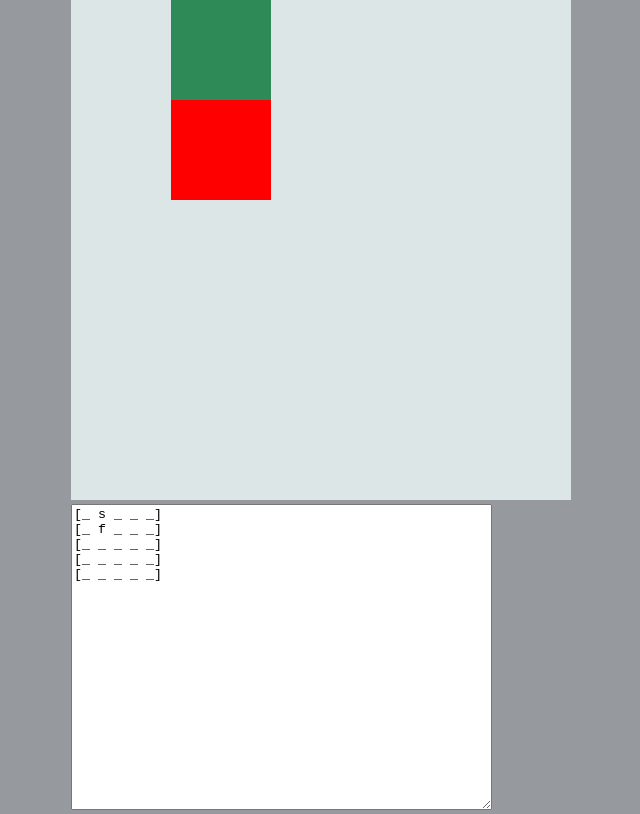
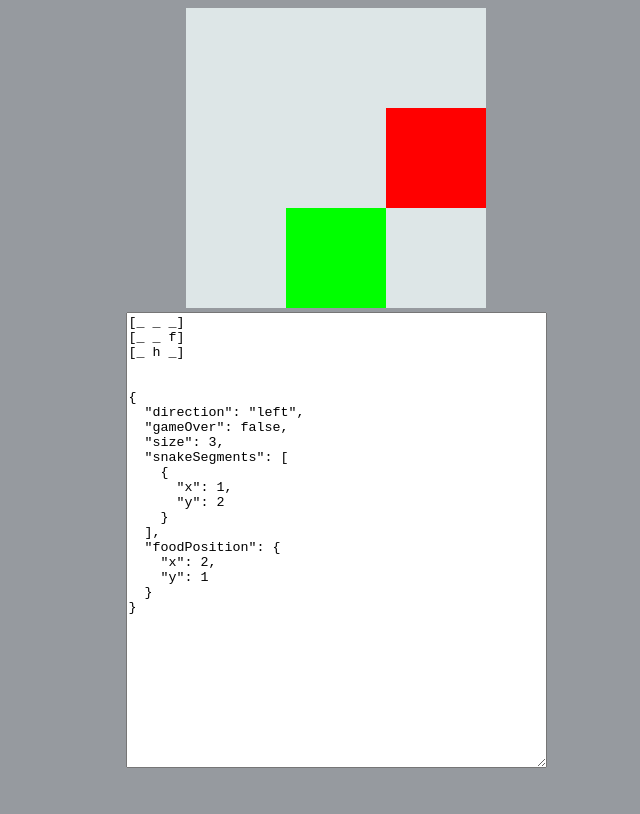
Before and after one commit to alinaFedorovd/SnaikMy, a plain HTML site: page index.html in a window 1280 px wide. Shown: the whole page, without its empty margins (304-944 px from the left). Drawn offline with Linux system fonts and the light colour scheme.

Commit message:
Refactor code (rework state and state functions). Snake growth. End game when there is no space to grow. Improve UI

```diff
--- a/constants.js
+++ b/constants.js
@@ -1,18 +1,35 @@
-// Размер игрового поля (в клетках)
-const BOARD_SIZE = 5;
+// Ширина/высота игрового поля в клетках
+const BOARD_SIZE = 3;
 
 // Ширина/высота (квадратной) клетки в пикселях
 const CELL_SIZE = 100;
 
-// Символ отображающий пустую клетку в матрице
+// Двигать змейку по таймеру (true) или по нажитию на клавишы (false)
+const USE_TIMER = true;
+
+// Интервал таймера (используется только если USE_TIMER установлено в true)
+const TIMER_INTERVAL = 300;
+
+// Символ обзоначающий пустую клетку в матрице
 const CELL_EMPTY = '_';
-// Символ отображающий сегмент змейки в матрице
-const CELL_SNAKE = 's';
-// Символ отображающий еду в матрице
+
+// Символ обзоначающий хвостовые сегменты змейки в матрице
+const CELL_SNAKE_TAIL = 't';
+
+// Символ обзоначающий головной сегмент змейки в матрице
+const CELL_SNAKE_HEAD = 'h';
+
+// Символ обзоначающий еду в матрице
 const CELL_FOOD = 'f';
 
-// Цвет сегмента змейки (в <canvas>)
-const COLOR_SNAKE = 'rgb(46,139,87)';
+// Цвет головного сегмента змейки (в <canvas>)
+const COLOR_SNAKE_HEAD = 'lime';
+
+// Цвет хвостовых сегментов змейки (в <canvas>)
+const COLOR_SNAKE_TAIL = 'rgb(46,139,87)';
 
 // Цвет еды (в <canvas>)
 const COLOR_FOOD = 'rgb(255,0,0)';
+
+// Текст который отображается когда игра закончена
+const GAME_OVER_TEXT = "You won.\nRefresh browser page to restart the game.";
--- a/index.html
+++ b/index.html
@@ -1,17 +1,24 @@
 <!DOCTYPE html>
 <html lang="en">
+
 <head>
     <meta charset="UTF-8">
     <meta name="viewport" content="width=device-width, initial-scale=1.0">
-    <link href="stl.css" rel="stylesheet">
-    <title>Document</title>
+    <link href="styles.css" rel="stylesheet">
+    <title>Snake Game</title>
 </head>
+
 <body>
-    <canvas id="canvas" height="500" width="500"></canvas>
-    <textarea id="tarea"  rows="20" cols="50"></textarea>
+    <!-- Тэг center устарел (deprecated), но это не важно -->
+    <center>
+        <canvas id="canvas" height="500" width="500"></canvas>
+        <br />
+        <textarea id="tarea" rows="30" cols="50"></textarea>
+    </center>
     <script src="constants.js"></script>
     <script src="state.js"></script>
-    <script src="tools.js"></script>
+    <script src="ui.js"></script>
     <script src="index.js"></script>
 </body>
+
 </html>
--- a/index.js
+++ b/index.js
@@ -1,44 +1,47 @@
 let textarea = document.getElementById('tarea');
 let canvas = document.getElementById("canvas");
 
-let matrix = generateMatrix(BOARD_SIZE);
-let snakePosition = generateInitialSnakePosition(BOARD_SIZE);
-let foodPosition = generateFoodPosition(matrix);
+let state = generateState(BOARD_SIZE);
 
-applySnakeToMatrix(matrix, snakePosition);
-applyFoodToMatrix(matrix, foodPosition);
+// Если надо, изменить размер канваса в соответствии со значениями констант
+changeCanvasSize(canvas, BOARD_SIZE, CELL_SIZE);
 
-drawMatrixOnCanvas(matrix, canvas);
-drawMatrixInTextarea(matrix, textarea);
+// Отрисовываем змейку графически
+drawStateOnCanvas(state, canvas);
+
+// Печатаем змейку текстом
+drawStateInTextarea(state, textarea);
 
 document.addEventListener('keydown', event => {
+    // Если нажата клавиша не из списка, ничего не делаем
     if (!['ArrowLeft', 'ArrowRight', 'ArrowUp', 'ArrowDown'].includes(event.key)) return;
 
     // Отменить стандартное поведение (прокрутку страницы клавишами клавиатуры)
     event.preventDefault();
 
-    if (event.key === 'ArrowLeft') {
-        snakeMoveLeft(snakePosition);
+    // 'arrowНаправление' ==> 'направление'
+    const key = event.key.replace('Arrow', '').toLowerCase();
+
+    if (canChangeDirection(state, key)) {
+        if (USE_TIMER) {
+            // Если используется таймер, при нажатии на клавиши мы только меняем направление
+            // Двигаться змейка будет только когда срабатывает setInterval
+            сhangeDirection(state, key);
+        } else {
+            // Таймер не используется. При нажатии на клавишу мы должны и поменять направление,
+            // передвинуть змейку и сделать перерисовку
+            сhangeDirection(state, key);
+            snakeMove(state);
+            drawStateInTextarea(state, textarea);
+            drawStateOnCanvas(state, canvas);
+        }
     }
+});
 
-    if (event.key === 'ArrowRight') {
-        snakeMoveRight(snakePosition);
-    }
-
-    if (event.key === 'ArrowUp') {
-        snakeMoveUp(snakePosition);
-    }
-
-    if (event.key === 'ArrowDown') {
-        snakeMoveDown(snakePosition);
-    }
-
-    matrix = generateMatrix(BOARD_SIZE);
-    if (isEating(snakePosition, foodPosition)) {
-        foodPosition = generateFoodPosition(matrix);
-    }
-    applyFoodToMatrix(matrix, foodPosition);
-    applySnakeToMatrix(matrix, snakePosition)
-    drawMatrixInTextarea(matrix, textarea);
-    drawMatrixOnCanvas(matrix, canvas);
-});
+if (USE_TIMER) {
+    setInterval(() => {
+        snakeMove(state);
+        drawStateInTextarea(state, textarea);
+        drawStateOnCanvas(state, canvas);
+    }, TIMER_INTERVAL)
+}
--- a/state.js
+++ b/state.js
@@ -1,8 +1,7 @@
-
 // Функции работающие с данными, моделирущими игру, вынесены сюда, в отдельный файл
 
 // Сгенерировать двумерный массив указанного размера
-// отражающий пустое игровое поле (заполненное CELL_EMPTY)
+// моделирующий пустое игровое поле (заполненное CELL_EMPTY)
 // @param {number} size - размер двумерного массива
 // @returns {array} - сгенерированный двумерный массив
 function generateMatrix(size) {
@@ -17,28 +16,51 @@ function generateMatrix(size) {
     return arrMatrix;
 }
 
+// Сгенерировать объект с состоянием игры
+// @param {number} size - размер игрового поля
+// @returns {object} - объект хранящий состояние игры
+function generateState(size) {
+    let state = {
+    	// Направление по которому будет двигаться змейка
+        direction: 'left',
+        // Закончена ли игра
+        gameOver: false,
+        // Размер игрового поля
+        size: size,
+        // Генерируем змейку в рандомном месте
+        snakeSegments: [generateInitialSnakePosition(size)],
+    }
+    // Добавляем в state поле foodPosition (еда в рандомном месте)
+    setNewFoodPosition(state);
+    return state;
+}
+
+// Сгенерировать случайное число
+// @param {number} max - максимальный порог до которого будет генерироваться
+// @returns {number} - сгенерированное случайное число
+const randomNumber = function(max) {
+    return Math.floor(Math.random() * (max - 0) + 0);
+};
+
 // Сгенерировать объект с рандомными координатами для змейки
 // @param {number} max - максимальные возможные x/y
-// @returns {object} - объект с коордианатами ({x: .., y: ..})
+// @returns {object} - объект с координатами ({x: .., y: ..})
 function generateInitialSnakePosition(max) {
     let obX_Y = {};
-    const random = function(max) {
-        return Math.floor(Math.random() * (max - 0) + 0);
-    }
-    obX_Y.x = random(max);
-    obX_Y.y = random(max);
+    obX_Y.x = randomNumber(max);
+    obX_Y.y = randomNumber(max);
     return obX_Y;
 }
 
-// Сгенерировать объект с рандомными координатами для еды
-// (еда генерируется в рандомной незанятой клетке игрового поля)
-// @param {array} matrix - массив моделирующий игровое поле на котором отмечены уже занятые клетки
-// @returns {object} - объект с рандомными коордианатами для еды ({x: .., y: ..})
-function generateFoodPosition(matrix) {
+// Найти пустые клетки игрового поля
+// @param {object} state - объект с состоянием игры
+// @returns {array} - массов с координатами свободных клеток (если они есть) [{x: .., y: ..}]
+function findEmptySegments(state) {
+    const matrix = stateToMatrix(state);
     let empArr = [];
-    matrix.forEach((item, y) => {
-        item.forEach((item2, x) => {
-            if (item2 == CELL_EMPTY) {
+    matrix.forEach((row, y) => {
+        row.forEach((cell, x) => {
+            if (cell == CELL_EMPTY) {
                 let obj = {};
                 obj.x = x;
                 obj.y = y;
@@ -47,80 +69,161 @@ function generateFoodPosition(matrix) {
 
         });
     });
+    return empArr;
+}
 
-    const randomEmpCell = function(max) {
-        return Math.floor(Math.random() * (max - 0) + 0);
-    };
+// Сгенерировать новую еду
+// (еда генерируется в рандомной незанятой клетке игрового поля)
+// @param {object} state - объект с состоянием игры (будет мутирован)
+function setNewFoodPosition(state) {
+    const empCells = findEmptySegments(state);
 
-    return empArr[randomEmpCell(empArr.length)];
+    state.foodPosition = empCells[randomNumber(empCells.length)];
 };
 
-// Отрендерить змейку в двумерном массиве matrix (мутирует массив)
-// @param {array} matrix - массив моделирующий игровое поле (будет мутирован)
-// @param {object} snakePosition - объект с коордианатами змейки ({x: .., y: ..})
-function applySnakeToMatrix(matrix, snakePosition) {
-    matrix[snakePosition.y][snakePosition.x] = CELL_SNAKE;
+// Преобразовать state (объект с состоянием игры) в двумерный массив
+// @param {object} state - состояние игры
+// @returns {array} - двумерный массив моделируюший игровое поле
+function stateToMatrix(state) {
+    let matrix = generateMatrix(BOARD_SIZE);
+
+    // Рисуем еду
+    if (state.foodPosition) {
+        matrix[state.foodPosition.y][state.foodPosition.x] = CELL_FOOD;
+    }
+
+    // Рисуем хвостовые сегменты змейки
+    state.snakeSegments.forEach((segment, i) =>{
+        if (i == 0) return; // голову нарисуем потом
+
+        matrix[segment.y][segment.x] = CELL_SNAKE_TAIL;
+    });
+
+    // Рисуем головной сегмент змейки
+    const head = state.snakeSegments[0]
+    matrix[head.y][head.x] = CELL_SNAKE_HEAD;
+
+    return matrix;
 }
 
-// Отрендерить еду в двумерном массиве matrix (мутирует массив)
-// @param {array} matrix - массив моделирующий игровое поле (будет мутирован)
-// @param {object} foodPosition - объект с коордианатами еды ({x: .., y: ..})
-function applyFoodToMatrix(matrix, foodPosition) {
-    matrix[foodPosition.y][foodPosition.x] = CELL_FOOD;
-}
+// Передвинуть змейку (мутирует объект)
+// Если змейка пытается вылезти за конец игрового поля, переместить её в начало (сквозным образом).
+// Если змейка съела еду, увеличить длину змейки.
+// Если змейке некуда дальше расти, закончить игру.
+// @param {object} state - объект с состоянием игры (будет мутирован)
+function snakeMove(state) {
+    if (state.gameOver) return;
 
-// Передвинуть змейку влево (мутирует объект)
-// Если змейка пытается вылезти за пределы игрового поля,
-// переместить её в конец (сквозным образом)
-// @param {object} snakePosition - объект с коордианатами змейки ({x: .., y: ..}) (будет мутирован)
-function snakeMoveLeft(snakePosition) {
-    snakePosition.x -= 1;
-    if (snakePosition.x < 0) {
-        snakePosition.x = BOARD_SIZE - 1;
+    const head = state.snakeSegments[0];
+
+    // https://medium.com/nuances-of-programming/поверхностное-и-глубокое-копирование-в-javascript-d9609bc4ac9a
+    // https://doka.guide/js/shallow-or-deep-clone/
+    // Глубокое копирование (deep copy)
+    const newHead = JSON.parse(JSON.stringify(head));
+
+    // Двигаем голову змейки на одну клетку
+    switch (state.direction) {
+        case 'left':
+            newHead.x -= 1;
+            if (newHead.x < 0) {
+                newHead.x = BOARD_SIZE - 1;
+            }
+            break;
+        case 'right':
+            newHead.x += 1;
+            if (newHead.x > BOARD_SIZE - 1) {
+                newHead.x = 0;
+            }
+            break;
+        case 'up':
+            newHead.y -= 1;
+            if (newHead.y < 0) {
+                newHead.y = BOARD_SIZE - 1;
+            }
+            break;
+        case 'down':
+            newHead.y += 1;
+            if (newHead.y > BOARD_SIZE - 1) {
+                newHead.y = 0;
+            }
+    }
+
+    // Добавляем новую голову в начало массива
+    state.snakeSegments.unshift(newHead);
+
+    // Проверяем ест ли новая головая змейки еду
+    if(isEating(state)) {
+        // Голова змейки ест еду
+        // Хвост не надо удалять
+
+        // Проверяем закончена ли игра
+        // Если да, то флаг state.gameOver будет выставлен в true
+        endGameIfNecessary(state);
+
+        // Если игра не закончена, рисуем новую еду
+        if(!state.gameOver) {
+            setNewFoodPosition(state);
+        }
+    } else {
+        // Змейка не ест еду
+        // Удаляем хвост
+        state.snakeSegments.pop();
     }
 }
 
-// Передвинуть змейку вправо (мутирует объект)
-// Если змейка пытается вылезти за пределы игрового поля,
-// переместить её в начало (сквозным образом)
-// @param {object} snakePosition - объект с коордианатами змейки ({x: .., y: ..}) (будет мутирован)
-function snakeMoveRight(snakePosition) {
-    snakePosition.x += 1;
-    if (snakePosition.x > BOARD_SIZE - 1) {
-        snakePosition.x = 0;
+// Поменять направление змейки на указанное
+// @param {object} state - объект с состоянием игры (будет мутирован)
+// @param {string} newDirection - новое направление
+function сhangeDirection(state, newDirection) {
+    if (state.gameOver) return;
+    if (!canChangeDirection(state, newDirection)) return;
+
+    state.direction = newDirection;
+}
+
+// Узнать можно ли менять направление игры
+// @param {object} state - объект с состоянием игры
+// @param {string} newDirection - новое направление
+// @returns {boolean} - можно ли менять направление
+function canChangeDirection(state, newDirection) {
+    if (!['up', 'down', 'left', 'right'].includes(newDirection)) return false;
+
+    // Пока у смейки только один сегмент, она может двигаться в любом направление
+    if (state.snakeSegments.length == 1) return true;
+
+    if (
+        (state.direction == 'up' && newDirection == 'down') ||
+        (state.direction == 'down' && newDirection == 'up') ||
+        (state.direction == 'left' && newDirection == 'right') ||
+        (state.direction == 'right' && newDirection == 'left')
+    ) {
+        // Если у смейки больше чем один сегмент, менять направление на противоположное запрещено
+        // (не разрешаем змейке двигаться задним ходом)
+        return false;
+    }
+    else {
+        // Всё в порядке. Менять направление можно
+        return true;
     }
 }
 
-// Передвинуть змейку вниз (мутирует объект)
-// Если змейка пытается вылезти за пределы игрового поля,
-// переместить её в вверх (сквозным образом)
-// @param {object} snakePosition - объект с коордианатами змейки ({x: .., y: ..}) (будет мутирован)
-function snakeMoveDown(snakePosition) {
-    snakePosition.y += 1;
-    if (snakePosition.y > BOARD_SIZE - 1) {
-        snakePosition.y = 0;
-    }
-}
-
-// Передвинуть змейку вверх (мутирует объект)
-// Если змейка пытается вылезти за пределы игрового поля,
-// переместить её в вниз (сквозным образом)
-// @param {object} snakePosition - объект с коордианатами змейки ({x: .., y: ..}) (будет мутирован)
-function snakeMoveUp(snakePosition) {
-    snakePosition.y -= 1;
-    if (snakePosition.y < 0) {
-        snakePosition.y = BOARD_SIZE - 1;
-    }
-}
-
-// Узнать есть ли змейка еду (пересекаеется ли по координатам с едой)
-// @param {object} snakePosition - oбъект с коордианатами змейки ({x: .., y: ..})
-// @param {object} foodPosition - oбъект с коордианатами еды ({x: .., y: ..})
+// Узнать ест ли голова змейки еду (пересекаеется ли по координатам с едой)
+// @param {object} state - объект с состоянием игры
 // @returns {boolean} - ест ли змейка еду (true/false)
-function isEating(snakePosition, foodPosition) {
-    if (snakePosition.x == foodPosition.x && snakePosition.y == foodPosition.y) {
+function isEating(state) {
+    const head = state.snakeSegments[0];
+    if (head.x == state.foodPosition.x && head.y == state.foodPosition.y) {
         return true;
     } else {
         return false;
     }
 }
+
+// Если змейка разрослась до размеров игрового поля, закончить игру
+// @param {object} state - объект с состоянием игры (будет мутирован)
+function endGameIfNecessary(state) {
+    // Если змейка разрослась до размеров игрового поля, игра закончена
+    if (findEmptySegments(state).length == 0) {
+        state.gameOver = true;
+    }
+}
--- a/stl.css
+++ /dev/null
@@ -1,29 +0,0 @@
-
-body{
-    background-color: rgb(150, 154, 159);
-    width: 530px;
-    margin: 0 auto;
-}
-canvas{
-   border: 1px;
-   background-color: rgb(221, 230, 231);
-}
-
-button{
-background-color: rgb(134, 183, 188);
-width: 100px;
-height: 50px;
-border: 0;
-border-radius: 20px;
-}
-
-.conteiner_btn{
-    margin: 0 auto;
-    width: 210px;
-}
-
-.v_v{
-    display: block;
-    margin-left: auto;
-    margin-right: auto
-}
--- /dev/null
+++ b/styles.css
@@ -0,0 +1,28 @@
+body {
+    background-color: rgb(150, 154, 159);
+    /* width: 530px; */
+    /* margin: 0 auto; */
+}
+canvas {
+   border: 1px;
+   background-color: rgb(221, 230, 231);
+}
+
+/* button {
+    background-color: rgb(134, 183, 188);
+    width: 100px;
+    height: 50px;
+    border: 0;
+    border-radius: 20px;
+} */
+
+/* .conteiner_btn {
+    margin: 0 auto;
+    width: 210px;
+} */
+
+/* .v_v {
+    display: block;
+    margin-left: auto;
+    margin-right: auto
+} */
--- a/tools.js
+++ /dev/null
@@ -1,70 +0,0 @@
-// Сюда, в отдельный файл, вынесены функции, работающие с интерфейсом
-
-// Отрисовать матрицу (двумерный массив, моделирующий игровое поле) в <canvas>
-// @param {array} matrix - массив моделирующий игровое поле
-// @param {HTMLElement} canvas - дом-элемент в котором будет проихсодить отрисовка
-function drawMatrixOnCanvas(matrix, canvas) {
-    let context = canvas.getContext("2d");
-
-    context.clearRect(0, 0, canvas.width, canvas.height);
-
-    let y_pr;
-    let x_pr;
-
-    matrix.forEach((row, y) => {
-        row.forEach((cell, x) => {
-            x_pr = x * CELL_SIZE;
-            y_pr = y * CELL_SIZE;
-
-            if (cell == CELL_SNAKE) {
-                context.fillStyle = COLOR_SNAKE;
-                context.fillRect(x_pr, y_pr, CELL_SIZE, CELL_SIZE);
-            }
-
-            if (cell == CELL_FOOD) {
-                context.fillStyle = COLOR_FOOD;
-                context.fillRect(x_pr, y_pr, CELL_SIZE, CELL_SIZE);
-            }
-        });
-    });
-}
-
-// Отрисовать матрицу (двумерный массив, моделирующий игровое поле) в <textarea>
-// @param {array} matrix - массив, моделирующий игровое поле
-// @param {HTMLElement} textarea - дом-элемент в котором будет распечатана матрица
-function drawMatrixInTextarea(matrix, textarea) {
-    const array2dToString = function(array2d) {
-        let resultString = '';
-        array2d.forEach((row, y) => {
-            resultString += '[';
-            row.forEach((cell, x) => {
-                resultString += cell;
-                // Добавляем разделитель (пробел)
-                // только между ячейками,
-                // не добавляем пробел в конец
-                // (после последней ячейки)
-                if (x < row.length - 1) {
-                    resultString += ' ';
-                }
-            });
-            resultString += "]\n";
-        });
-        return resultString;
-    }
-
-    const textareaAdd = function(arg) {
-        textarea.textContent += arg + "\n";
-    }
-
-    // не уверена, что это пригодиться в дальнейшем - под вопросом
-    // function textareaReplace(arg) {
-    //     textarea.textContent = arg;
-    // }
-
-    const textareaClear = function() {
-        textarea.textContent = '';
-    }
-
-    textareaClear();
-    textareaAdd(array2dToString(matrix));
-}
--- /dev/null
+++ b/ui.js
@@ -0,0 +1,105 @@
+// Сюда, в отдельный файл, вынесены функции, работающие с интерфейсом
+
+// Изменить размер канваса
+// @param {number} canvas - дом-элемент в котором будет проихсодить отрисовка
+// @param {number} cellNum - размер игрового поля в клетках (и ширина и высота)
+// @param {number} cellSize - ширина/высота (квадратной) клетки в пикселях
+function changeCanvasSize(canvas, cellNum, cellSize) {
+    const newSize = cellNum*cellSize + "px";
+    canvas.setAttribute('width', newSize);
+    canvas.setAttribute('height', newSize);
+}
+
+// Отрисовать матрицу (двумерный массив, моделирующий игровое поле) в <canvas>
+// @param {object} state - объект с состоянием игры
+// @param {HTMLElement} canvas - дом-элемент в котором будет проихсодить отрисовка
+function drawStateOnCanvas(state, canvas) {
+    const context = canvas.getContext("2d");
+
+    context.clearRect(0, 0, canvas.width, canvas.height);
+
+    if (!state.gameOver) {
+        const matrix = stateToMatrix(state);
+
+        matrix.forEach((row, y) => {
+            row.forEach((cell, x) => {
+                const xInPixels = x * CELL_SIZE;
+                const yInPixels = y * CELL_SIZE;
+
+                if (cell == CELL_SNAKE_HEAD) {
+                    context.fillStyle = COLOR_SNAKE_HEAD;
+                    context.fillRect(xInPixels, yInPixels, CELL_SIZE, CELL_SIZE);
+                }
+
+                if (cell == CELL_SNAKE_TAIL) {
+                    context.fillStyle = COLOR_SNAKE_TAIL;
+                    context.fillRect(xInPixels, yInPixels, CELL_SIZE, CELL_SIZE);
+                }
+
+                if (cell == CELL_FOOD) {
+                    context.fillStyle = COLOR_FOOD;
+                    context.fillRect(xInPixels, yInPixels, CELL_SIZE, CELL_SIZE);
+                }
+            });
+        });
+    } else {
+        context.font = "16px serif";
+        context.fillText(GAME_OVER_TEXT, 10, 10);
+    }
+}
+
+// Отрисовать матрицу (двумерный массив, моделирующий игровое поле) в <textarea>
+// @param {object} state - объект с состоянием игры
+// @param {HTMLElement} textarea - дом-элемент в котором будет распечатана матрица
+function drawStateInTextarea(state, textarea) {
+    const array2dToString = function(array2d) {
+        let resultString = '';
+        array2d.forEach((row) => {
+            resultString += '[';
+            row.forEach((cell, x) => {
+                resultString += cell;
+                // Добавляем разделитель (пробел)
+                // только между ячейками,
+                // не добавляем пробел в конец
+                // (после последней ячейки)
+                if (x < row.length - 1) {
+                    resultString += ' ';
+                }
+            });
+            resultString += "]\n";
+        });
+        return resultString;
+    }
+
+    // Добавить текст в <textarea>
+    // @param {HTMLElement} textarea - дом-элемент в который будет добавлен текст
+    // @param {string} text - текст который будет добавлен
+    const textareaAdd = function(textarea, text) {
+        textarea.textContent += text + "\n";
+    }
+
+    // не уверена, что это пригодиться в дальнейшем - под вопросом
+    // function textareaReplace(arg) {
+    //     textarea.textContent = arg;
+    // }
+
+    // Очистить <textarea>
+    // @param {HTMLElement} textarea - дом-элемент, текст которого будет очищен
+    const textareaClear = function() {
+        textarea.textContent = '';
+    }
+
+    textareaClear(textarea);
+
+    let text = '';
+    if (!state.gameOver) {
+        text = array2dToString(stateToMatrix(state));
+    } else {
+        text = GAME_OVER_TEXT;
+    }
+
+    // Отладочный вывод: распечатываем state
+    text += "\n\n" + JSON.stringify(state, null, 2);
+
+    textareaAdd(textarea, text);
+}
```
